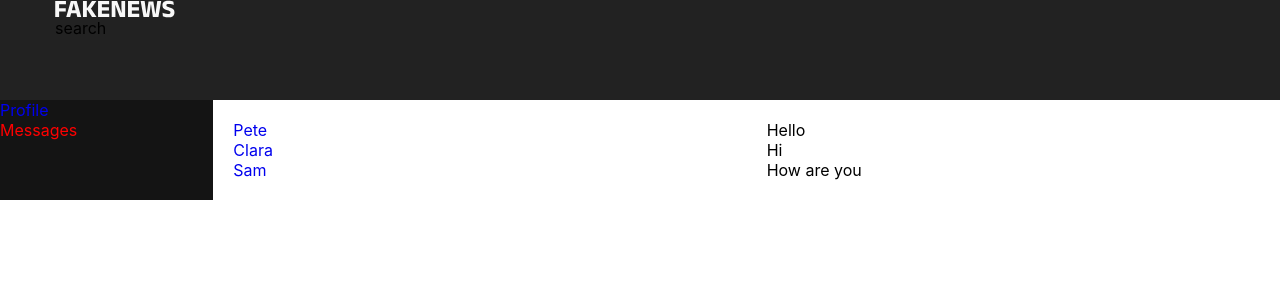
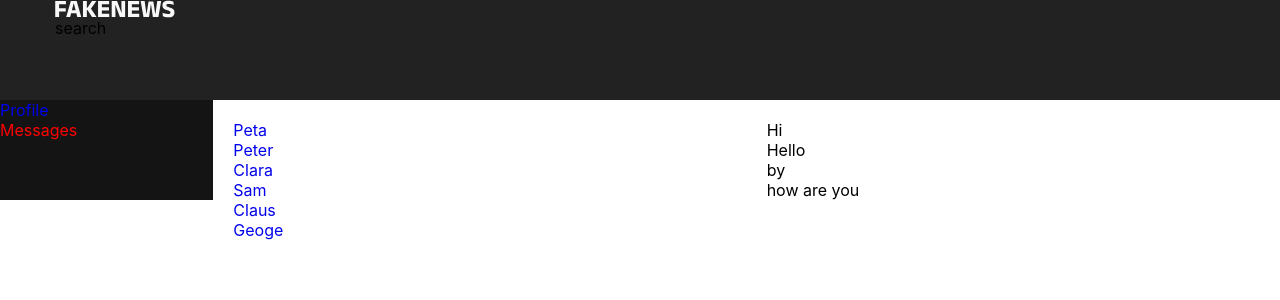
Before and after one commit to HayleyHaggard/Fakenews, a React (Create React App) app: page /messages in a window 1280 px wide. Shown: the top 300 px of the page. Built offline with nearby package versions, Linux system fonts and the light colour scheme.

Commit message:
added .map for posts and messages

```diff
--- a/src/components/Messages/Messages.js
+++ b/src/components/Messages/Messages.js
@@ -1,26 +1,59 @@
 import { NavLink } from 'react-router-dom';
 import './Messages.scss';
 
+
+function MessagesPeopleItem(props) {
+  let path = "/messages/" + props.id;
+
+  return (
+    <div className="messages__people-item">
+      <NavLink className="messages__people-link" to={path}>{props.name}</NavLink>
+    </div>
+  );
+}
+
+function MessagesDialogsItem(props) {
+
+  return (
+    <div className="messages__dialogs-item">{props.message}</div>
+  );
+}
+
+
 function Messages(props) {
+
+  let messagesPeopleData = [
+    { id: 1, name: 'Peta' },
+    { id: 2, name: 'Peter' },
+    { id: 3, name: 'Clara' },
+    { id: 4, name: 'Sam' },
+    { id: 5, name: 'Claus' },
+    { id: 6, name: 'Geoge' }
+  ]
+
+  let messagesDialogsData = [
+    { id: 1, message: 'Hi' },
+    { id: 2, message: 'Hello' },
+    { id: 3, message: 'by' },
+    { id: 4, message: 'how are you' }
+  ]
+
+  let messagesPeopleItems = messagesPeopleData.map(item =>
+    <MessagesPeopleItem name={item.name} id={item.id} />)
+
+  let messagesDialogsItems = messagesDialogsData.map(item => <MessagesDialogsItem message={item.message} id={item.id} />)
+
+
+
   return (
     <div className='messages'>
       <div className="messages__people ">
-        <div className="messages__people-item">
-          <NavLink className="messages__people-link" to="/messages/1">Pete</NavLink>
-        </div>
-        <div className="messages__people-item">
-          <NavLink className="messages__people-link" to="/messages/2">Clara</NavLink>
 
-        </div>
-        <div className="meassages__people-item">
-          <NavLink className="messages__people-link" to="/messages/3">Sam</NavLink>
+        {messagesPeopleItems}
 
-        </div>
       </div>
       <div className="messages__dialogs">
-        <div className="messages__dialogs-item">Hello</div>
-        <div className="messages__dialogs-item">Hi</div>
-        <div className="messages__dialogs-item">How are you</div>
+        {messagesDialogsItems}
       </div>
     </div>
   );
--- a/src/components/Profile/MyPosts/MyPosts.js
+++ b/src/components/Profile/MyPosts/MyPosts.js
@@ -3,6 +3,15 @@ import Post from './Post/Post';
 
 
 function MyPosts(props) {
+  let postsData = [
+    { id: 1, message: 'Hello', likesCount: 1 },
+    { id: 2, message: 'I have a good mood today', likesCount: 6 },
+    { id: 3, message: 'by', likesCount: 58 }
+  ]
+
+  let postsItems = postsData.map(item => <Post message={item.message} id={item.id} likesCount={item.likesCount} />)
+
+
   return (
     <div className='posts'>
       <div className="posts__new-post">
@@ -11,9 +20,7 @@ function MyPosts(props) {
         <button>Delete</button>
       </div>
       <div className="posts__list">
-        <Post message='Hello' />
-        <Post message='How are you' />
-        <Post message='I have a good mood today' />
+        {postsItems}
       </div>
 
 
--- a/src/components/Profile/MyPosts/Post/Post.js
+++ b/src/components/Profile/MyPosts/Post/Post.js
@@ -8,6 +8,7 @@ function Post(props) {
       {/* <img src={userImage} alt="user logo" className="post__image" /> */}
       <p className="post__text">{props.message}
       </p>
+      <p className="post__likes">like {props.likesCount}</p>
     </div>
   );
 }
```
